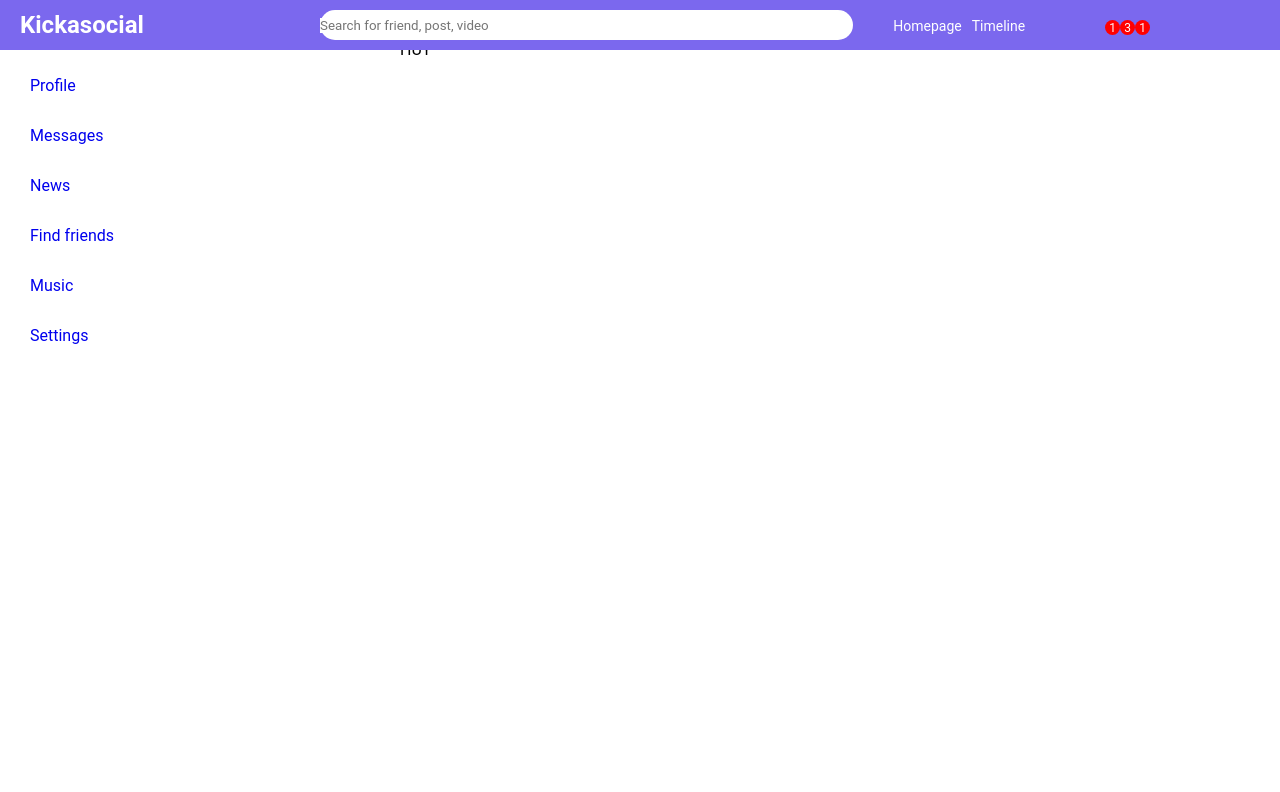
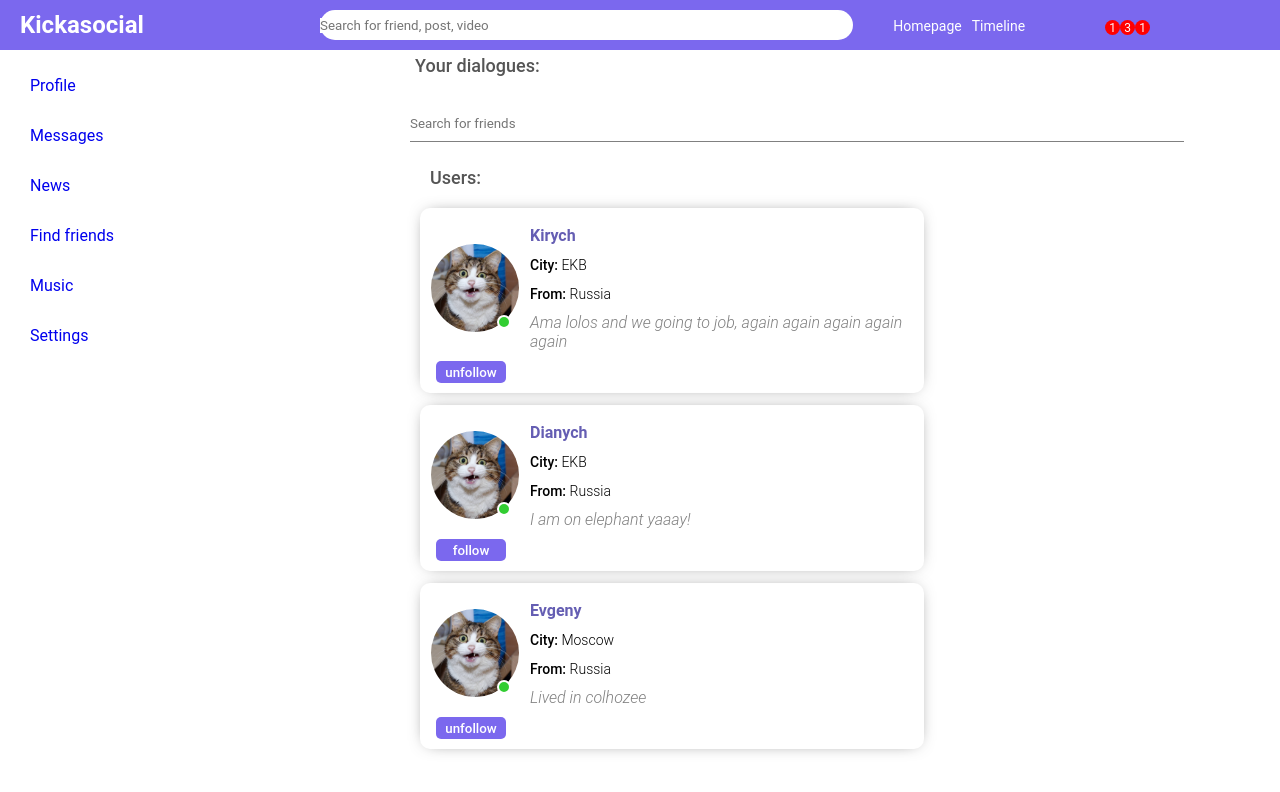
Before and after one commit to Kicka3/SamuraiSocial, a React (Create React App) app: page /users in a window 1280 px wide. Shown: the top 792 px of the page. Built offline with nearby package versions, Linux system fonts and the light colour scheme.

Commit message:
Add users styles for users page

```diff
--- a/src/components/dialogs/Dialogs.tsx
+++ b/src/components/dialogs/Dialogs.tsx
@@ -6,6 +6,7 @@ import './/chatMenu/chatMenu.css'
 import './dialogItem/dialogItem.css'
 import {DialogItem} from "./dialogItem/DialogItem";
 import {DialogsType, MessagesDataType, NewMessageBody} from "../../redux/messages-reducer/messages-reducer";
+import {ChatMenu} from "./chatMenu/ChatMenu";
 
 
 type DialogsPropsType = {
--- a/src/components/dialogs/chatMenu/ChatMenu.tsx
+++ b/src/components/dialogs/chatMenu/ChatMenu.tsx
@@ -1,6 +1,5 @@
 import React from 'react';
 import './chatMenu.css'
-import {DialogItem} from "../dialogItem/DialogItem";
 
 export const ChatMenu = () => {
     return (
--- a/src/components/users/Users.tsx
+++ b/src/components/users/Users.tsx
@@ -1,22 +1,86 @@
 import React from 'react';
 import {UsersPropsType} from "./UsersContainer";
+import AvatarForChatOnline from "../../public/assets/person/person0.jpeg";
+import "./usersMenu.css"
+import {UsersPageTop} from "./UsersPageTop";
+
+
+export const Users = (props: UsersPropsType) => {
+
+    return (
+        <>
+            <UsersPageTop/>
+
+            <div className={"usersPage"}>
+                <div className="usersTitleWrapper">
+                    <div className={"usersTitle"}>Users:</div>
+                </div>
+
+
+                <div className={'usersListWrapper'}>
+                    {props.users.users.map(el => (
+                        <div className={'users_wrapper'} key={el.id}>
+
+                            <div className="users_list">
+                                <div className="users_img_Container">
+                                    <img className="user_img"
+                                         src={AvatarForChatOnline}
+                                         alt={"avatarUsersInChat"}/>
+                                    <div className="user_online_badge"></div>
+                                </div>
+
+                                <div className="user_info">
+                                    <div className="user_info__item">
+                                             <span className="user_info_value">
+                                                <span className={'user_info_value__name'}>{el.fullName}</span>
+                                            </span>
+                                    </div>
+
+                                    <div className="user_info__item">
+                                        <span className="user_info_key">
+                                            <span className="user_info_key__city">City: </span>
+                                        </span>
+                                        <span className="user_info_value">
+                                            <span className="user_info_key__city">{el.location.city}</span>
+                                        </span>
+                                    </div>
+
+                                    <div className="user_info__item">
+                                        <span className="user_info_key">
+                                            <span className="user_info_key__city">From:  </span>
+                                        </span>
+                                        <span className="rightbar_info_value">
+                                           <span className="user_info_key__city">{el.location.country}</span>
+                                    </span>
+                                    </div>
+
+                                    <div className="user_info__item">
+                                        <span className="user_info_value">
+                                            <span className="user_info__status">{el.status}</span>
+                                        </span>
+                                    </div>
+
+                                </div>
 
 
 
-type UsersType = {
-//     users: UsersType[]
-//     follow: (userId: string) => void
-//     unFollow: (userId: string) => void
-//     setUsers: (users: UsersType[]) => void
-}
+                            </div>
+                            {el.followed
+                                ? <button onClick={() => {
+                                    props.follow(el.id)
+                                }} className={'user_btn'}>follow
+                                </button>
+                                : <button onClick={() => {
+                                    props.follow(el.id)
+                                }} className={'user_btn'}>unfollow
+                                </button>
+                            }
 
+                        </div>
+                    ))}
+                </div>
 
-export const Users = (props: UsersPropsType) => {
-    const {users, follow, unFollow, setUsers} = props
-
-    return (
-        <div>
-            HUY
-        </div>
+            </div>
+        </>
     );
 };
--- /dev/null
+++ b/src/components/users/UsersPageTop.tsx
@@ -0,0 +1,14 @@
+import React from 'react';
+
+export const UsersPageTop = () => {
+    return (
+        <div className="usersMenu">
+            <div className="usersTitle">Your dialogues:</div>
+            <div className="usersMenuWrapper">
+                <input className={"usersMenuInput"}
+                       type="text"
+                       placeholder={"Search for friends"}/>
+            </div>
+        </div>
+    )
+}
--- /dev/null
+++ b/src/components/users/usersMenu.css
@@ -0,0 +1,136 @@
+
+.usersMenu {
+    flex: 3.5;
+}
+
+.usersMenuWrapper {
+    padding: 10px;
+    height: 100%;
+}
+
+.usersMenuInput {
+    width: 90%;
+    padding: 10px 0;
+    border: none;
+    border-bottom: 1px solid grey;
+}
+
+.usersMenuInput:focus {
+    outline: none;
+}
+
+.usersTitle {
+    font-size: 18px;
+    font-weight: 500;
+    margin: 15px;
+    color: #555;
+}
+
+.usersPage {
+
+}
+
+.usersTitleWrapper {
+    margin: 15px;
+    font-size: 18px;
+    font-weight: 500;
+    color: #555;
+}
+
+.usersTitle {
+    margin-bottom: 20px;
+}
+
+
+.usersListWrapper {
+    padding: 0 20px 10px 20px;
+}
+
+.users_wrapper {
+    margin-bottom: 12px;
+    min-height: 90px;
+    width: 60%;
+    border-radius: 10px;
+    box-shadow: 0 0 17px -8px rgba(0, 0, 0, 0.7);
+    padding: 10px;
+    overflow: hidden;
+}
+
+.users_list {
+    display: flex;
+    align-items: center;
+    font-weight: 500;
+
+
+}
+
+.users_img_Container {
+    position: relative;
+    margin-right: 10px;
+}
+
+.user_img {
+    width: 90px;
+    height: 90px;
+    border-radius: 50%;
+    object-fit: cover;
+    border: 1px solid white;
+    cursor: pointer;
+}
+
+.user_online_badge {
+    width: 14px;
+    height: 14px;
+    border-radius: 50%;
+    border: 2px solid white;
+    background-color: limegreen;
+    position: absolute;
+    top: 72px;
+    right: 9px;
+}
+
+.user_btn {
+    cursor: pointer;
+    margin-left: 6px;
+
+    border: none;
+    border-radius: 5px;
+    background-color: #7B68EE;
+    font-weight: 500;
+    margin-right: 20px;
+    color: white;
+    width: 70px;
+    height: 22px;
+    transition: 50ms;
+}
+
+.user_btn:hover {
+    background-color: #5a42f1;
+}
+
+.user_info {
+    margin-top: 8px;
+}
+
+.user_info__item {
+    margin-bottom: 10px;
+}
+
+.user_info_value {
+    font-weight: 300;
+}
+
+.user_info_value__name {
+    color: rgb(101, 94, 179);
+    font-weight: bold;
+    cursor: pointer;
+}
+
+.user_info__status {
+    color: grey;
+    font-style: italic;
+}
+
+.user_info_key__city {
+    font-size: 14px;
+}
--- a/src/redux/users-reducer/users-reducer.ts
+++ b/src/redux/users-reducer/users-reducer.ts
@@ -3,7 +3,7 @@ import {v1} from "uuid";
 
 export type UsersType = {
     id: string
-    // photoURL: string
+    photoUrl: string
     followed: boolean
     fullName: string
     status: string
@@ -19,21 +19,27 @@ const initialState = {
     // usersPage: []
     users: [
         {
-            id: v1(), followed: false, fullName: 'Kirych', status: 'Ama lolos',
+            id: v1(),
+            photoUrl: '../../public/assets/person/person0.jpeg',
+            followed: false, fullName: 'Kirych', status: 'Ama lolos and we going to job, again again again again again',
             location: {
                 city: 'EKB',
                 country: 'Russia',
             }
         },
         {
-            id: v1(), followed: true, fullName: 'Dianych', status: 'I am on elephant',
+            id: v1(),
+            photoUrl: '../../public/assets/person/person0.jpeg',
+            followed: true, fullName: 'Dianych', status: 'I am on elephant yaaay!',
             location: {
                 city: 'EKB',
                 country: 'Russia',
             }
         },
         {
-            id: v1(), followed: false, fullName: 'Evgeny', status: 'Lived in colhozee',
+            id: v1(),
+            photoUrl: '../../public/assets/person/person0.jpeg',
+            followed: false, fullName: 'Evgeny', status: 'Lived in colhozee',
             location: {
                 city: 'Moscow',
                 country: 'Russia',
```
